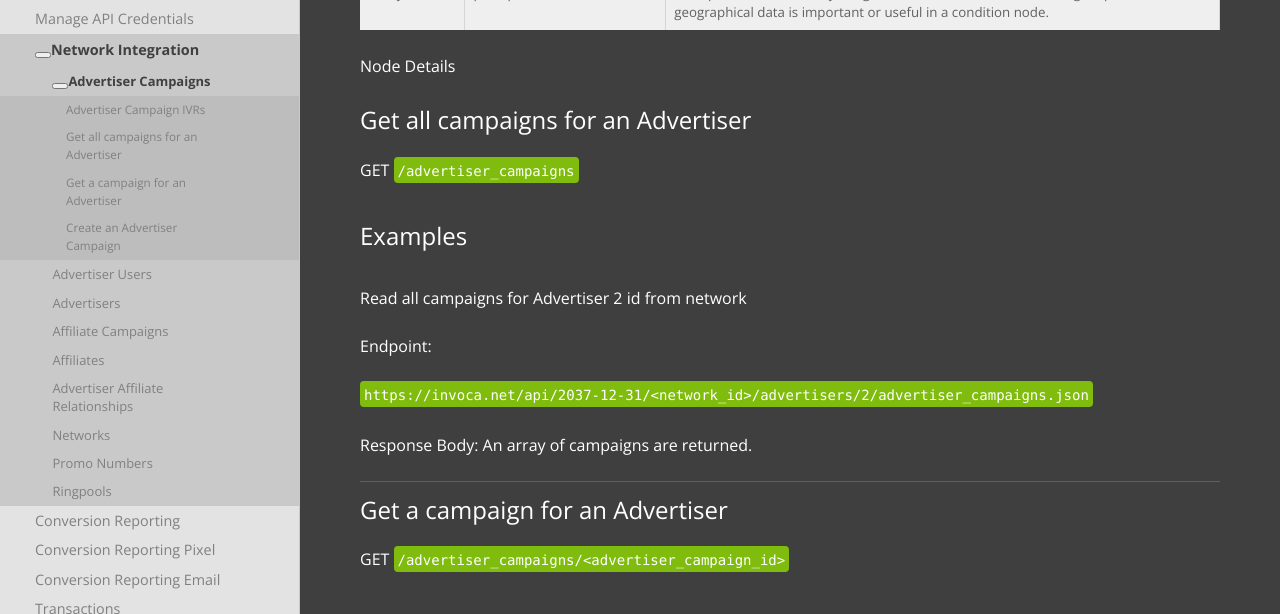
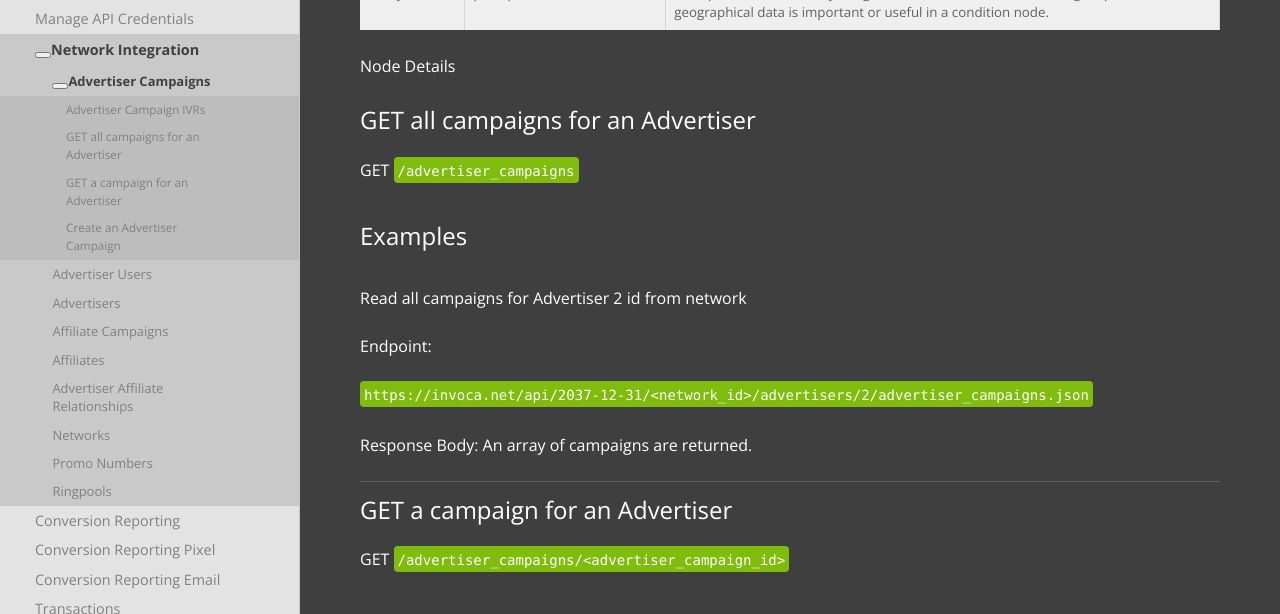
Before and after one commit to naellis89/documentation, a Sphinx documentation site: the page built from source/api_documentation/network_integration/advertiser_campaigns.md, in a window 1280 px wide and 900 px high, scrolled down 3501 px. Shown: the part 157-771 px from the top of the window. Built offline with Sphinx 7.4.7 and the Read the Docs theme 2.0.0, drawn with Linux system fonts in a browser that asks for light colours; nearby versions of some CDN libraries; library files that are not in the unit come from our copies.

Commit message:
change Get to GET

```diff
--- a/source/api_documentation/network_integration/advertiser_campaigns.md
+++ b/source/api_documentation/network_integration/advertiser_campaigns.md
@@ -90,7 +90,7 @@ Node Parameters and Usage
 
 Node Details
 
-## Get all campaigns for an Advertiser
+## GET all campaigns for an Advertiser
 GET `/advertiser_campaigns`
 
 ### Examples
@@ -106,7 +106,7 @@ An array of campaigns are returned.
 
 <hr>
 
-## Get a campaign for an Advertiser
+## GET a campaign for an Advertiser
 GET `/advertiser_campaigns/<advertiser_campaign_id>`
 
 ### Examples
```
